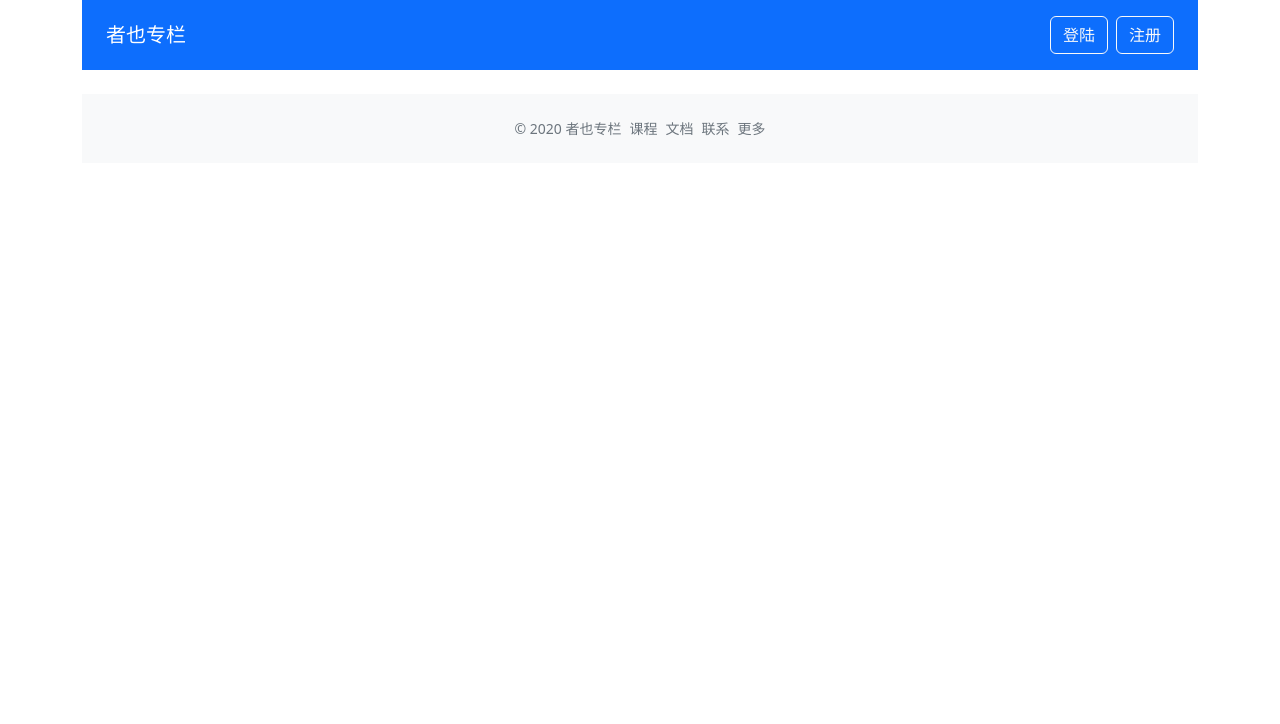
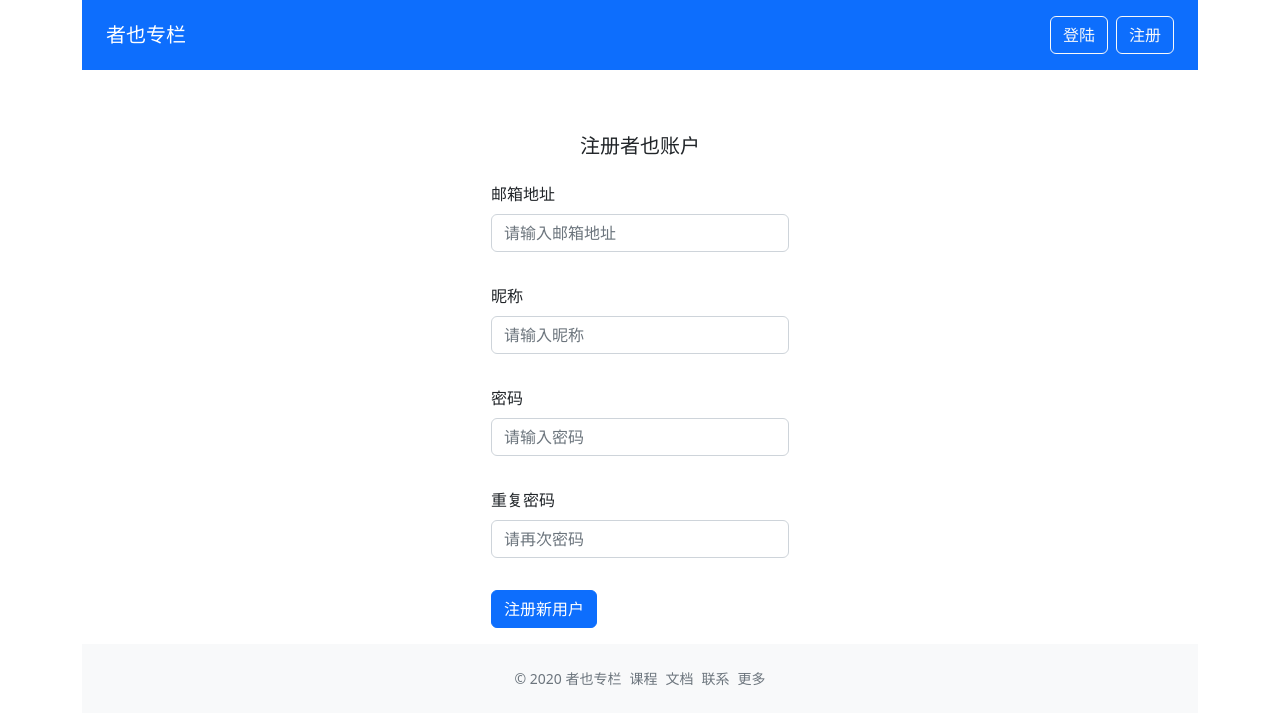
Before and after one commit to iscan123/zheye3, a Vue app: page /signup in a window 1280 px wide. Shown: the top 724 px of the page. Built offline with nearby package versions, Linux system fonts and the light colour scheme.

Commit message:
addsignup

```diff
--- a/src/components/GlobalHeader.vue
+++ b/src/components/GlobalHeader.vue
@@ -3,7 +3,7 @@
     <router-link class="navbar-brand" to="/">者也专栏</router-link>
     <ul v-if="!user.isLogin" class="list-inline mb-0">
       <li class="list-inline-item"><router-link to="/login" class="btn btn-outline-light my-2">登陆</router-link></li>
-      <li class="list-inline-item"><router-link to="/login" class="btn btn-outline-light my-2">注册</router-link></li>
+      <li class="list-inline-item"><router-link to="/signup" class="btn btn-outline-light my-2">注册</router-link></li>
     </ul>
     <ul v-else class="list-inline mb-0">
       <li class="list-inline-item">
--- a/src/components/ValidateInput.vue
+++ b/src/components/ValidateInput.vue
@@ -6,7 +6,7 @@
       :class="{'is-invalid': inputRef.error}"
       :value="inputRef.val"
       @blur="validateInput"
-      @input="updateValue"
+      @input:="updateValue"
       v-bind="$attrs"
     >
     <textarea
@@ -15,7 +15,7 @@
       :class="{'is-invalid': inputRef.error}"
       :value="inputRef.val"
       @blur="validateInput"
-      @input="updateValue"
+      @input:="updateValue"
       v-bind="$attrs"
     >
     </textarea>
@@ -28,8 +28,9 @@
 import { emitter } from './ValidateForm.vue'
 const emailReg = /^[a-zA-Z0-9.!#$%&’*+/=?^_`{|}~-]+@[a-zA-Z0-9-]+(?:\.[a-zA-Z0-9-]+)*$/
 interface RuleProp {
-  type: 'required' | 'email';
+  type: 'required' | 'email'|'custom';
   message: string;
+  validator?:()=>boolean;
 }
 export type RulesProp = RuleProp[]
 export type TagType = 'input' | 'textarea'
@@ -66,6 +67,10 @@
             case 'email':
               passed = emailReg.test(inputRef.val)
               break
+            case 'custom':
+              //如果有是rule.validator的结果 如果没有就直接返回true
+              passed =rule.validator ? rule.validator():true
+              break
             default:
               break
           }
--- a/src/components/createMessage.ts
+++ b/src/components/createMessage.ts
@@ -1,20 +1,25 @@
-import { createApp,h } from 'vue'
+import { createApp,h,render } from 'vue'
 import Message from './Message.vue'
 export type MessageType = 'success' | 'error' | 'default'
 
-const createMessage = (message: string, type: MessageType, timeout = 2000) => {
+const createMessage = (message: string, type: MessageType, timeout?:number) => {
   const messageVnode = h(Message, {
     message,
     type
   })
   const mountNode = document.createElement('div')
   document.body.appendChild(mountNode)
-  messageInstance.mount(mountNode)
-  setTimeout(() => {
-    //本来里面写了个父节点 但是会报错
-    messageInstance.unmount()
+  render(messageVnode,mountNode)
+  const destory=()=>{
+    render(null,mountNode)
     document.body.removeChild(mountNode)
-  }, timeout)
+  }
+  if(timeout){ setTimeout(() => {
+    destory()
+  }, timeout)}
+  return{
+    destory
+  }
 }
 
 export default createMessage
--- a/src/router.ts
+++ b/src/router.ts
@@ -1,6 +1,7 @@
 import { createRouter, createWebHistory } from 'vue-router'
 import Home from './views/Home.vue'
 import Login from './views/Login.vue'
+import Signup from './views/Signup.vue'
 import ColumnDetail from './views/ColumnDetail.vue'
 import CreatePost from './views/CreatePost.vue'
 import store from './store'
@@ -19,6 +20,12 @@
       component: Login,
       meta: { redirectAlreadyLogin: true }
     },
+    {
+        path: '/signup',
+        name: 'signup',
+        component: Signup,
+        meta: { redirectAlreadyLogin: true }
+      },
     {
       path: '/create',
       name: 'create',
--- a/src/views/Login.vue
+++ b/src/views/Login.vue
@@ -1,5 +1,6 @@
 <template>
-  <div class="login-page">
+  <div class="login-page mx-auto p-3 w-330">
+    <h5 class="my-4 text-center">登录到者也</h5>
     <validate-form @form-submit="onFormSubmit">
       <div class="mb-3">
         <label class="form-label">邮箱地址</label>
@@ -19,6 +20,9 @@
           v-model="passwordVal"
         />
       </div>
+      <template #submit>
+        <button type="submit" class="btn btn-primary btn-block btn-large">登录</button>
+      </template>
     </validate-form>
   </div>
 </template>
@@ -60,7 +64,7 @@
           setTimeout(() => {
             router.push('/')
           }, 2000)
-        }).catch(e=>{
+        }).catch(e => {
           console.log(e)
         })
       }
--- /dev/null
+++ b/src/views/Signup.vue
@@ -0,0 +1,128 @@
+<template>
+    <div class="signup-page mx-auto p-3 w-330">
+      <h5 class="my-4 text-center">注册者也账户</h5>
+      <validate-form @form-submit="onFormSubmit">
+        <div class="mb-3">
+          <label class="form-label">邮箱地址</label>
+          <validate-input
+            :rules="emailRules" v-model="formData.email"
+            placeholder="请输入邮箱地址"
+            type="text"
+          />
+        </div>
+        <div class="mb-3">
+          <label class="form-label">昵称</label>
+          <validate-input
+            :rules="nameRules" v-model="formData.nickName"
+            placeholder="请输入昵称"
+            type="text"
+          />
+        </div>
+        <div class="mb-3">
+          <label class="form-label">密码</label>
+          <validate-input
+            type="password"
+            placeholder="请输入密码"
+            :rules="passwordRules"
+            v-model="formData.password"
+          />
+        </div>
+        <div class="mb-3">
+          <label class="form-label">重复密码</label>
+          <validate-input
+            type="password"
+            placeholder="请再次密码"
+            :rules="repeatPasswordRules"
+            v-model="formData.repeatPassword"
+          />
+        </div>
+        <template #submit>
+          <button type="submit" class="btn btn-primary btn-block btn-large"
+          @click="onFormSubmit"
+          >注册新用户</button>
+        </template>
+      </validate-form>
+    </div>
+  </template>
+
+  <script lang="ts">
+  import { defineComponent, reactive } from 'vue'
+  import { useRouter } from 'vue-router'
+  import axios from 'axios'
+  import ValidateInput, { RulesProp } from '../components/ValidateInput.vue'
+  import ValidateForm from '../components/ValidateForm.vue'
+  import createMessage from '../components/createMessage'
+
+  export default defineComponent({
+    name: 'Signup',
+    components: {
+      ValidateInput,
+      ValidateForm
+    },
+    setup() {
+      const formData = reactive({
+        email: '',
+        nickName: '',
+        password: '',
+        repeatPassword: ''
+      })
+      const router = useRouter()
+      const emailRules: RulesProp = [
+        { type: 'required', message: '电子邮箱地址不能为空' },
+        { type: 'email', message: '请输入正确的电子邮箱格式' }
+      ]
+      const nameRules: RulesProp = [
+        { type: 'required', message: '昵称不能为空' }
+      ]
+      const passwordRules: RulesProp = [
+        { type: 'required', message: '密码不能为空' }
+      ]
+      const repeatPasswordRules: RulesProp = [
+        { type: 'required', message: '重复密码不能为空' },
+        {
+          type: 'custom',
+          //自定义规则的添加
+          validator: () => {
+            return formData.password === formData.repeatPassword
+          },
+          message: '密码不相同'
+        }
+      ]
+      const onFormSubmit = (result: boolean) => {
+        if (result) {
+          const payload = {
+            email: formData.email,
+            password: formData.password,
+            nickName: formData.nickName
+          }
+          axios.post('/users/', payload).then(data => {
+            createMessage('注册成功 正在跳转登录页面', 'success')
+            setTimeout(() => {
+              router.push('/login')
+            }, 2000)
+          }).catch(e => {
+            console.log(e)
+          })
+        }
+      }
+
+
+
+      return {
+
+        emailRules,
+        nameRules,
+        passwordRules,
+        repeatPasswordRules,
+        onFormSubmit,
+        formData
+      }
+    }
+  })
+  </script>
+
+  <style>
+  .w-330 {
+    max-width: 330px;
+  }
+  </style>
```
